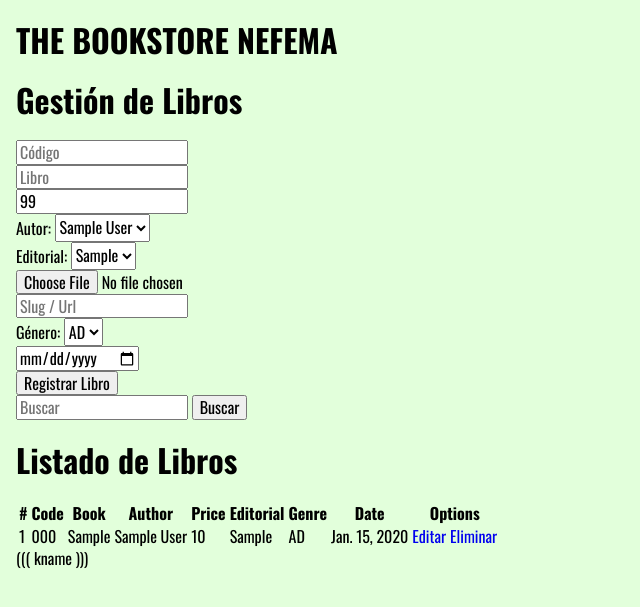
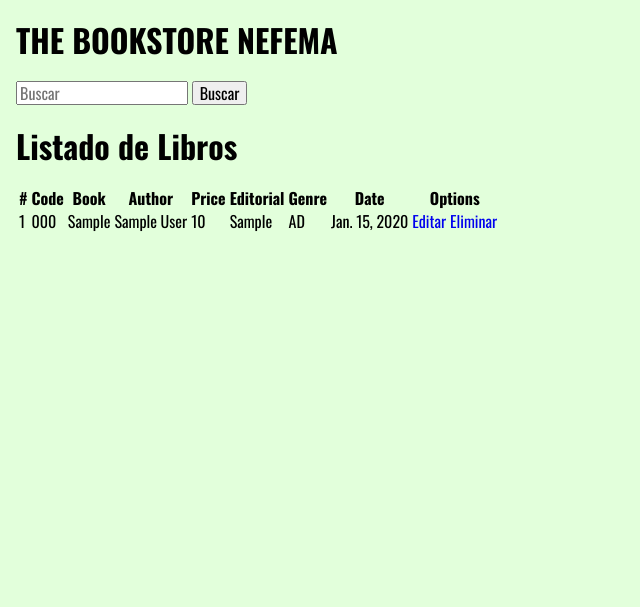
Before and after one commit to esgaelramos/Django-Bookstore-Manager, a Django app: template templates/home.html in a window 1280 px wide. Shown: the top 607 px of the page, without its empty margins (0-640 px from the left). Run offline with Django 4.2, Linux system fonts and the light colour scheme; the template is opened without the code that fills it: values that come from a table or form of the project are taken from there, others are empty; tables that the repository leaves empty hold one stand-in row (values such as "Sample post").

Commit message:
Config the layout.html

```diff
--- a/templates/home.html
+++ b/templates/home.html
@@ -8,66 +8,10 @@
 {% block content %}
 
     <h1>THE BOOKSTORE NEFEMA</h1>
-
     {% comment %} {% include 'partials/_why.html' %} {% endcomment %}
-
     <div class="books_container">
-        <div class="add">
-            <h1>Gestión de Libros</h1>
-            <div class="card">
-                <div class="card-body">
-                    <form action="/registerBook/" method="POST">{% csrf_token %}
-                        <div class="form-group">
-                            <input type="text" name="txtCode" class="form-control" placeholder="Código" maxlength="19" required>
-                        </div>
-                        <div class="form-group">
-                            <input type="text" name="txtBook" class="form-control" placeholder="Libro" maxlength="50" required>
-                        </div>
-                        <div class="form-group">
-                            <input type="number" name="numPrice" class="form-control" placeholder="Precio" min="19" value="99" required>
-                        </div>
-                        <div class="form-group">
-                            <label for="">Autor:</label>
-                            <select class="form-control" name="txtAuthor">
-                                {% for author in authors %}
-                                    <option>{{ author }}</option>
-                                {% endfor %}
-                            </select>
-                        </div>
-                        <div class="form-group">
-                            <label for="">Editorial:</label>
-                            <select class="form-control" name="txtEditorial">
-                                {% for editorial in editorials %}
-                                    <option value="{{ editorial.id }}">{{ editorial }}</option>
-                                {% endfor %}
-                            </select>
-                        </div>
-                        <div class="form-group">
-                            <input type="file" accept="image/png,image/jpeg,image/svg+xml," name="fileThumbnail" class="form-control">
-                        </div>
-                        <div class="form-group">
-                            <input type="text" name="txtSlug" class="form-control" placeholder="Slug / Url" maxlength="70">
-                        </div>
-                        <div class="form-group">
-                            <label for="">Género:</label>
-                            <select class="form-control" name="txtGenre">
-                                {% for book in books %}
-                                    <option>{{ book.genre }}</option>
-                                {% endfor %}
-                            </select>
-                        </div>
-                        <div class="form-group">
-                            <input type="date" name="datePublished">
-                        </div>
-                        <div class="form-group">
-                            <button type="submit" class="boton-registrar">Registrar Libro</button>
-                        </div>
-                    </form>
-                </div>
-            </div>
-        </div>
-
         <div class="table">
+            <div class="searcher">
                 <form method="GET">
                     <div class="input-grup">
                         <input type="text" placeholder="Buscar" name="buscar">
@@ -75,12 +19,8 @@
                             Buscar
                         </button>
                     </div>
-
                 </form>
-
-
-
-
+            </div>
             <h1>Listado de Libros</h1>
             <table>
                 <thead>
@@ -115,18 +55,4 @@
             </table>
         </div>
     </div>
-
-    <div id="appCreta">
-        <span>((( kname )))</span>
-    </div>
-
-
-
-
-
-
-
-
-
-
 {% endblock %}
```
Lines whose indentation alone changed are shown as unchanged.
